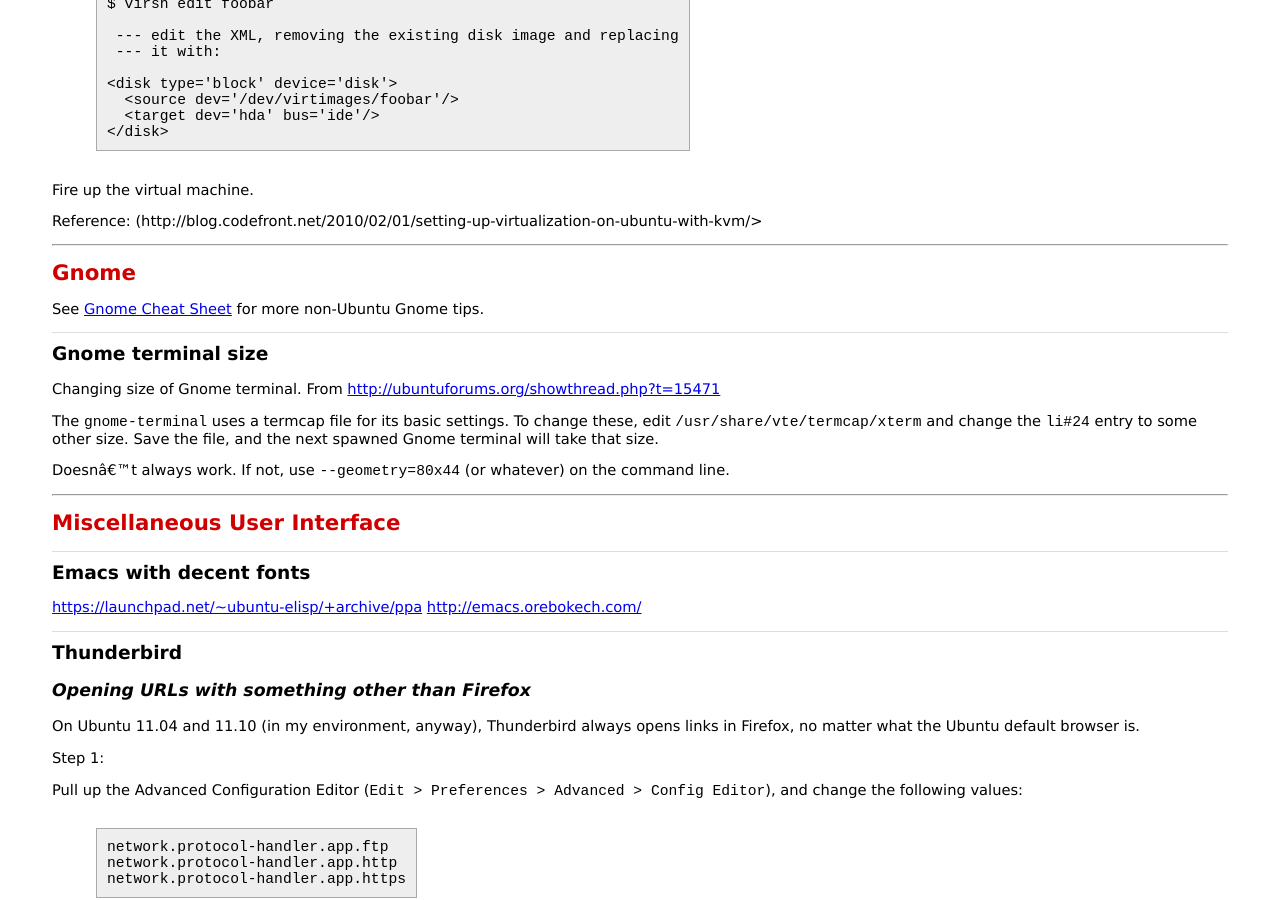
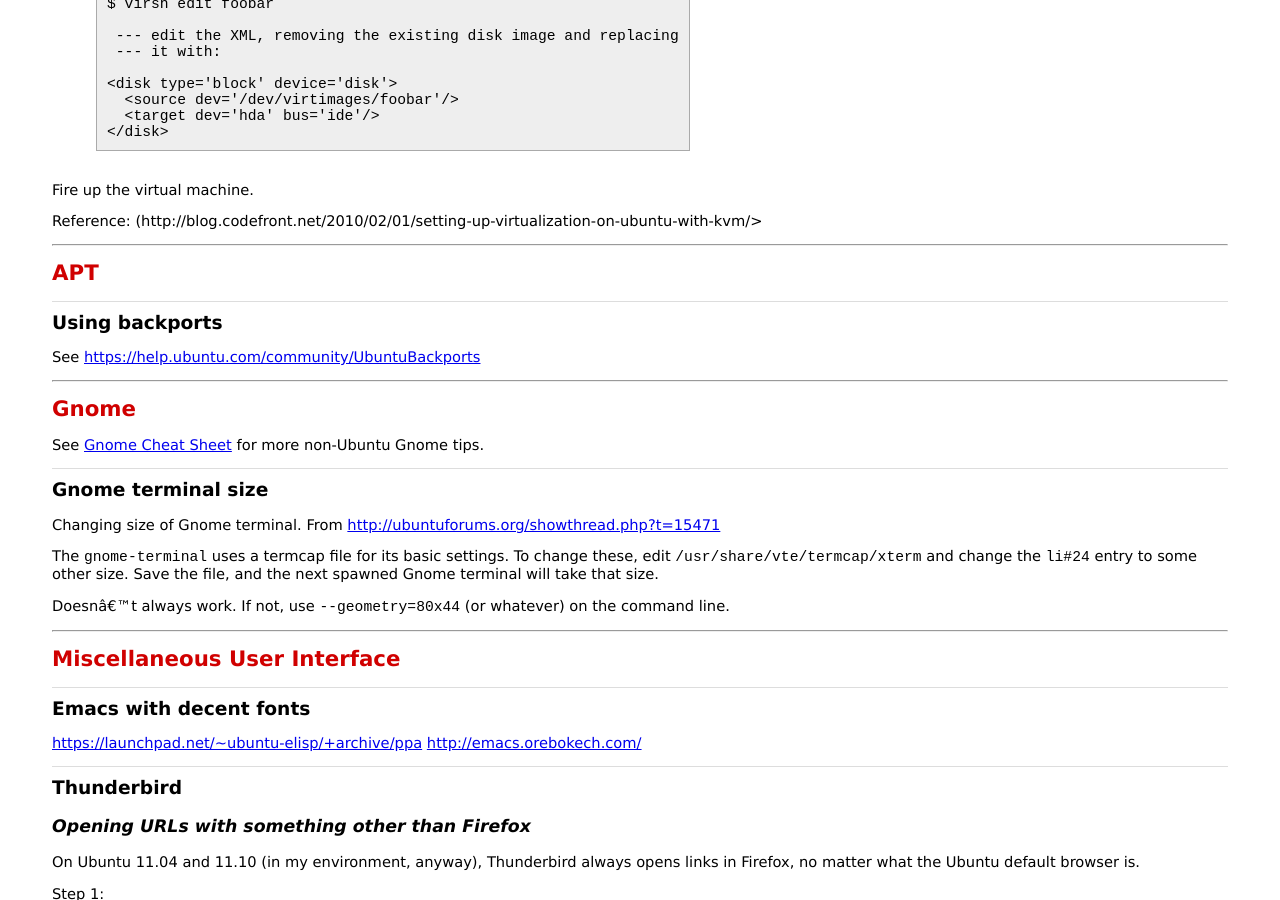
Before and after one commit to bmc/cheat-sheets, a Jekyll site: the page built from ubuntu.md, in a window 1280 px wide and 900 px high, scrolled down 2965 px. Built offline with Jekyll 4.4.1, drawn with Linux system fonts in a browser that asks for light colours.

Commit message:
Using Ubuntu backports...

```diff
--- a/ubuntu.md
+++ b/ubuntu.md
@@ -159,6 +159,14 @@ Reference: (http://blog.codefront.net/2010/02/01/setting-up-virtualization-on-ub
 
 ----
 
+# APT
+
+## Using backports
+
+See <https://help.ubuntu.com/community/UbuntuBackports>
+
+----
+
 # Gnome
 
 See [Gnome Cheat Sheet](gnome.html) for more non-Ubuntu Gnome tips.
```
Also changed, not shown: 2 other files.
